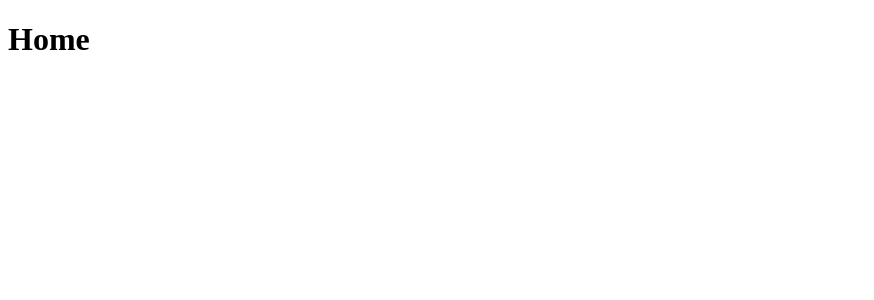
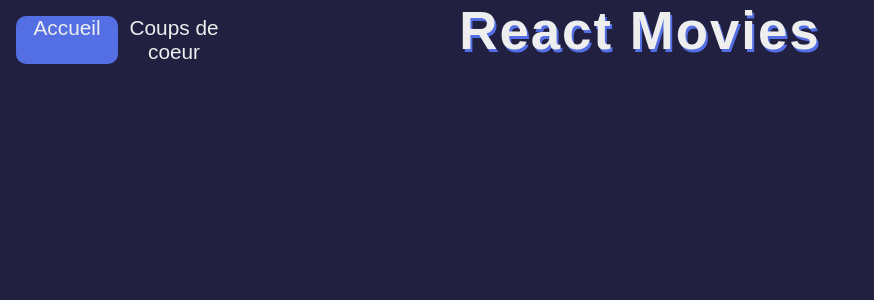
Before and after one commit to ThibaultG94/react-movies, a React (Create React App) app: page / in a window 1280 px wide. Shown: the top 300 px of the page, without its empty margins (0-874 px from the left). Built offline with nearby package versions, Linux system fonts and the light colour scheme; a web font is replaced by a local one.

Commit message:
header + nav

```diff
--- a/src/App.js
+++ b/src/App.js
@@ -1,12 +1,14 @@
 import React from 'react';
 import { BrowserRouter, Routes, Route } from 'react-router-dom';
 import Home from './pages/Home';
+import UserList from './pages/UserList';
 
 const App = () => {
 	return (
 		<BrowserRouter>
 			<Routes>
 				<Route path="/" element={<Home />} />
+				<Route path="/user-list" element={<UserList />} />
 			</Routes>
 		</BrowserRouter>
 	);
--- a/src/components/Header.js
+++ b/src/components/Header.js
@@ -1,7 +1,13 @@
 import React from 'react';
+import Navigation from './Navigation';
 
 const Header = () => {
-	return <div></div>;
+	return (
+		<div className="header">
+			<Navigation />
+			<h1>React Movies</h1>
+		</div>
+	);
 };
 
 export default Header;
--- a/src/components/Navigation.js
+++ b/src/components/Navigation.js
@@ -1,7 +1,24 @@
 import React from 'react';
+import { NavLink } from 'react-router-dom';
 
 const Navigation = () => {
-	return;
+	return (
+		<nav>
+			<ul>
+				<NavLink
+					to="/"
+					end
+					className={(nav) => (nav.isActive ? 'nav-active' : '')}>
+					<li>Accueil</li>
+				</NavLink>
+				<NavLink
+					to="/user-list"
+					className={(nav) => (nav.isActive ? 'nav-active' : '')}>
+					<li>Coups de coeur</li>
+				</NavLink>
+			</ul>
+		</nav>
+	);
 };
 
 export default Navigation;
--- a/src/index.js
+++ b/src/index.js
@@ -1,6 +1,7 @@
 import React from 'react';
 import ReactDOM from 'react-dom/client';
 import App from './App';
+import './styles/index.scss';
 
 const root = ReactDOM.createRoot(document.getElementById('root'));
 root.render(<App />);
--- a/src/pages/Home.js
+++ b/src/pages/Home.js
@@ -1,9 +1,10 @@
 import React from 'react';
+import Header from '../components/Header';
 
 const Home = () => {
 	return (
 		<div>
-			<h1>Home</h1>
+			<Header />
 		</div>
 	);
 };
--- a/src/pages/UserList.js
+++ b/src/pages/UserList.js
@@ -1,7 +1,12 @@
 import React from 'react';
+import Header from '../components/Header';
 
 const UserList = () => {
-	return <div></div>;
+	return (
+		<div>
+			<Header />
+		</div>
+	);
 };
 
 export default UserList;
```
